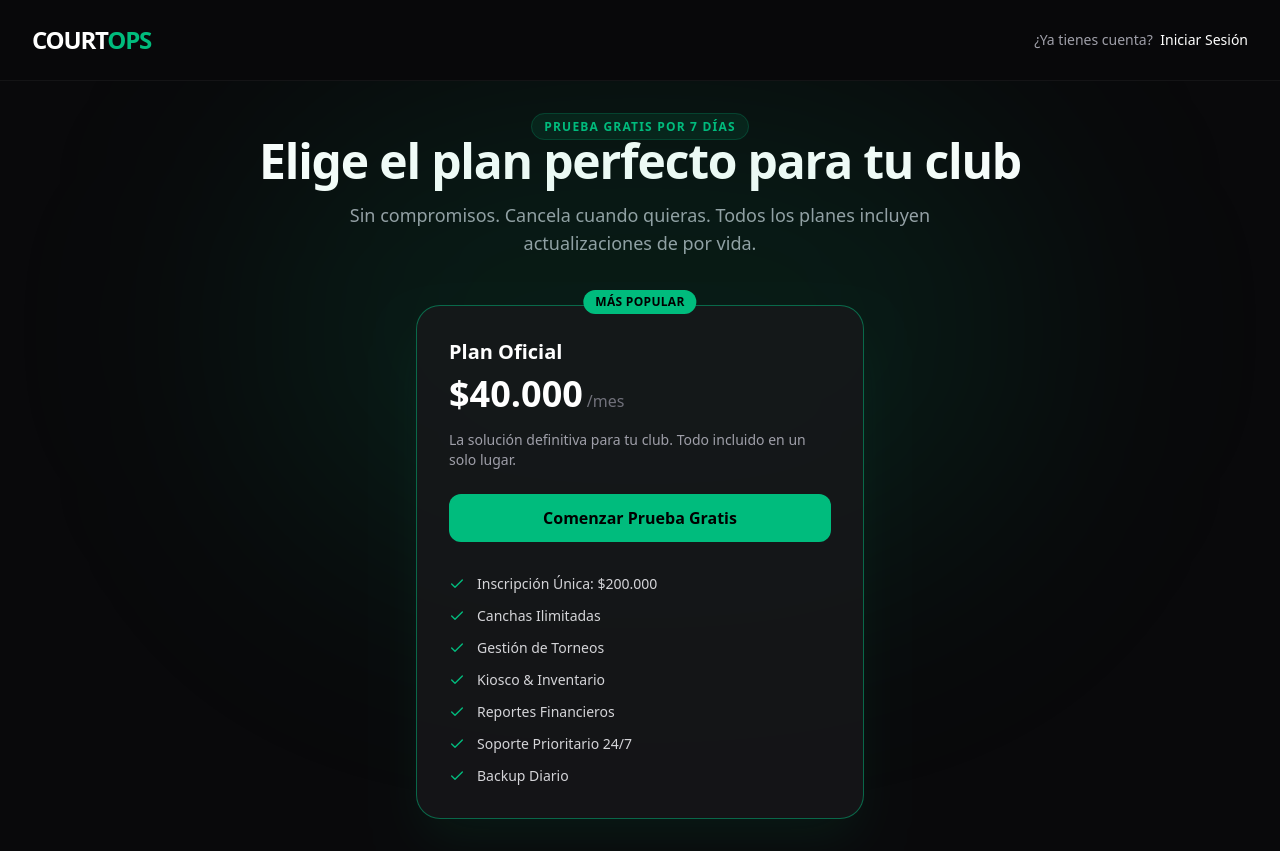
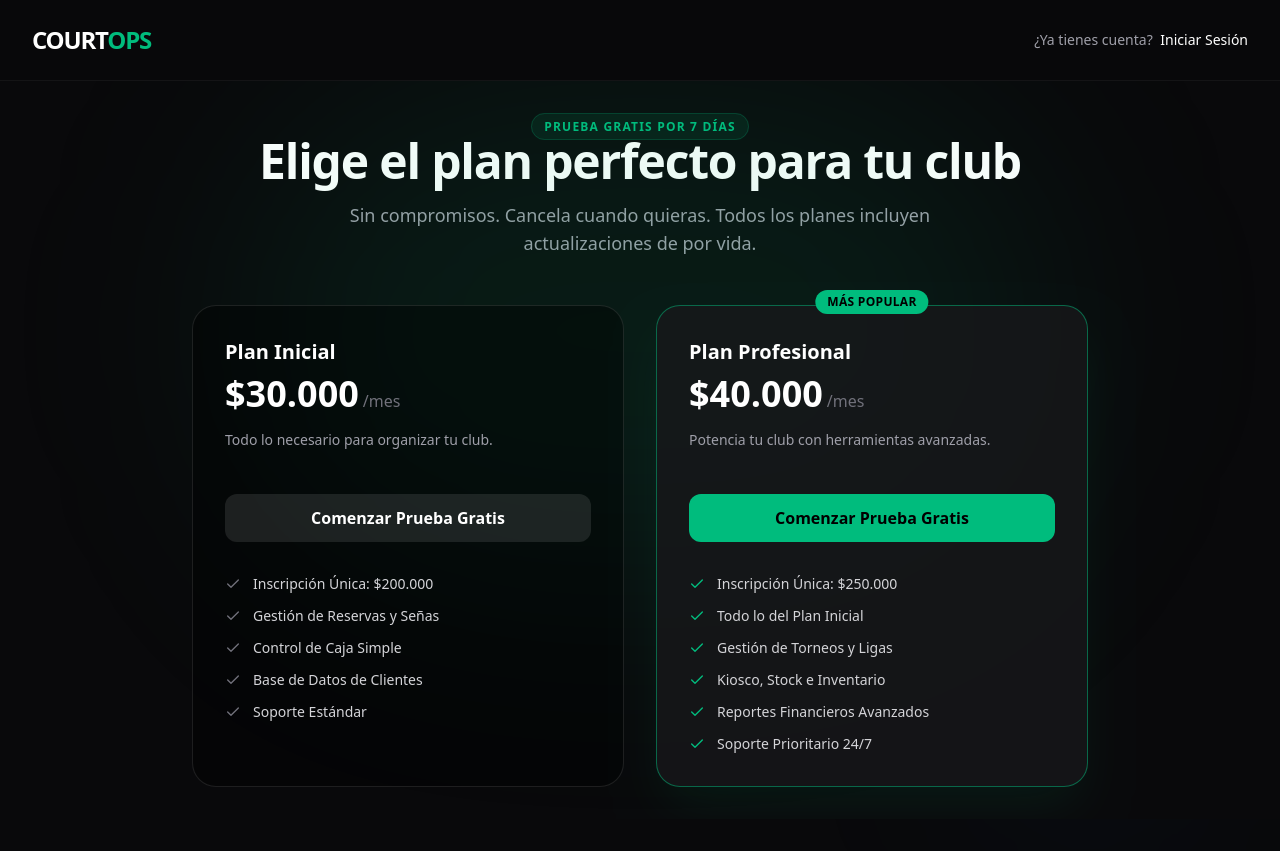
Before and after one commit to 7Francus7/CourtOps, a Next.js app in the folder courtops/: page /register in a window 1280 px wide. After the commit the page ends 819 px from the top, so only its background shows below. Built offline with nearby package versions, Linux system fonts and the light colour scheme; no server answers.

Commit message:
feat: update subscription plans to Initial (30k) and Professional (40k) tiers

```diff
--- a/courtops/src/actions/subscription.ts
+++ b/courtops/src/actions/subscription.ts
@@ -7,16 +7,26 @@ import { revalidatePath } from 'next/cache'
 
 const DEFAULT_PLANS = [
        {
-              name: "Plan Oficial",
+              name: "Plan Inicial",
+              price: 30000,
+              features: JSON.stringify([
+                     "Inscripción Única: $200.000",
+                     "Gestión de Reservas y Señas",
+                     "Control de Caja Simple",
+                     "Base de Datos de Clientes",
+                     "Soporte Estándar"
+              ])
+       },
+       {
+              name: "Plan Profesional",
               price: 40000,
               features: JSON.stringify([
-                     "Inscripción Única: $200.000",
-                     "Soporte Prioritario 24/7",
-                     "Canchas Ilimitadas",
-                     "Gestión de Torneos",
-                     "Kiosco & Inventario",
-                     "Reportes Financieros",
-                     "Backup Diario"
+                     "Inscripción Única: $250.000",
+                     "Todo lo del Plan Inicial",
+                     "Gestión de Torneos y Ligas",
+                     "Kiosco, Stock e Inventario",
+                     "Reportes Financieros Avanzados",
+                     "Soporte Prioritario 24/7"
               ])
        }
 ]
--- a/courtops/src/app/register/page.tsx
+++ b/courtops/src/app/register/page.tsx
@@ -25,19 +25,34 @@ export default function RegisterPage() {
        // --- PLANS DATA ---
        const PLANS = [
               {
-                     id: 'OFFICIAL',
-                     name: 'Plan Oficial',
+                     id: 'INITIAL',
+                     name: 'Plan Inicial',
+                     price: '$30.000',
+                     period: '/mes',
+                     description: 'Todo lo necesario para organizar tu club.',
+                     features: [
+                            'Inscripción Única: $200.000',
+                            'Gestión de Reservas y Señas',
+                            'Control de Caja Simple',
+                            'Base de Datos de Clientes',
+                            'Soporte Estándar'
+                     ],
+                     color: 'bg-blue-500',
+                     popular: false
+              },
+              {
+                     id: 'PROFESSIONAL',
+                     name: 'Plan Profesional',
                      price: '$40.000',
                      period: '/mes',
-                     description: 'La solución definitiva para tu club. Todo incluido en un solo lugar.',
+                     description: 'Potencia tu club con herramientas avanzadas.',
                      features: [
-                            'Inscripción Única: $200.000',
-                            'Canchas Ilimitadas',
-                            'Gestión de Torneos',
-                            'Kiosco & Inventario',
-                            'Reportes Financieros',
-                            'Soporte Prioritario 24/7',
-                            'Backup Diario'
+                            'Inscripción Única: $250.000',
+                            'Todo lo del Plan Inicial',
+                            'Gestión de Torneos y Ligas',
+                            'Kiosco, Stock e Inventario',
+                            'Reportes Financieros Avanzados',
+                            'Soporte Prioritario 24/7'
                      ],
                      color: 'bg-emerald-500',
                      popular: true
@@ -107,11 +122,11 @@ export default function RegisterPage() {
                                                         </p>
                                                  </div>
 
-                                                 <div className="flex flex-wrap justify-center gap-8">
+                                                 <div className="grid grid-cols-1 md:grid-cols-2 gap-8 max-w-4xl mx-auto">
                                                         {PLANS.map((plan) => (
                                                                <div
                                                                       key={plan.id}
-                                                                      className={`relative w-full max-w-md p-8 rounded-3xl border transition-all duration-300 hover:-translate-y-2 group
+                                                                      className={`relative p-8 rounded-3xl border transition-all duration-300 hover:-translate-y-2 group
                       ${plan.popular ? 'bg-zinc-900/80 border-emerald-500/50 shadow-2xl shadow-emerald-500/10' : 'bg-black/40 border-white/10 hover:border-white/20'}
                     `}
                                                                >
--- a/courtops/src/components/subscription/SubscriptionManager.tsx
+++ b/courtops/src/components/subscription/SubscriptionManager.tsx
@@ -149,14 +149,14 @@ export default function SubscriptionManager({
                      </div>
 
                      {/* Plans */}
-                     <div className="flex flex-wrap justify-center gap-6">
+                     <div className="grid md:grid-cols-2 gap-6">
                             {availablePlans.map((plan) => {
                                    const isCurrent = isPlanActive(plan.id)
 
                                    return (
                                           <div
                                                  key={plan.id}
-                                                 className={`w-full max-w-md p-8 rounded-3xl border flex flex-col transition-all ${isCurrent
+                                                 className={`p-8 rounded-3xl border flex flex-col transition-all ${isCurrent
                                                         ? 'bg-brand-blue/10 border-brand-blue shadow-[0_0_30px_rgba(0,128,255,0.1)]'
                                                         : 'bg-bg-card border-white/5 hover:border-white/10'
                                                         }`}
```
